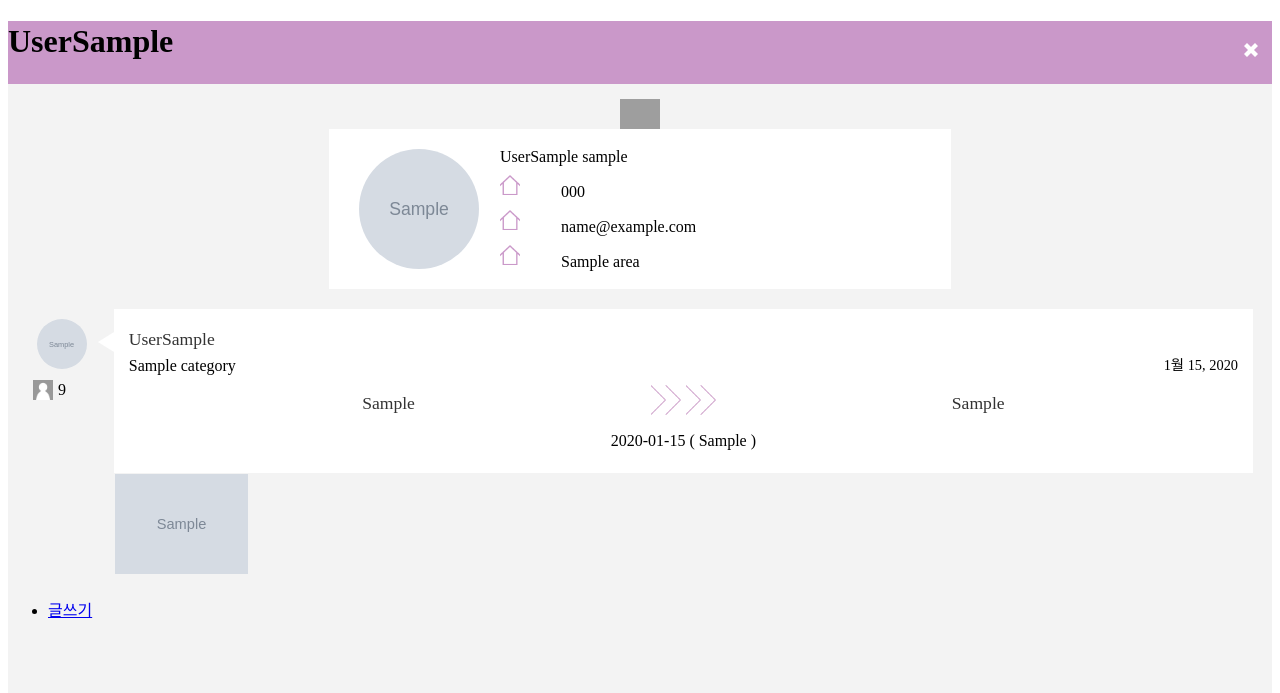
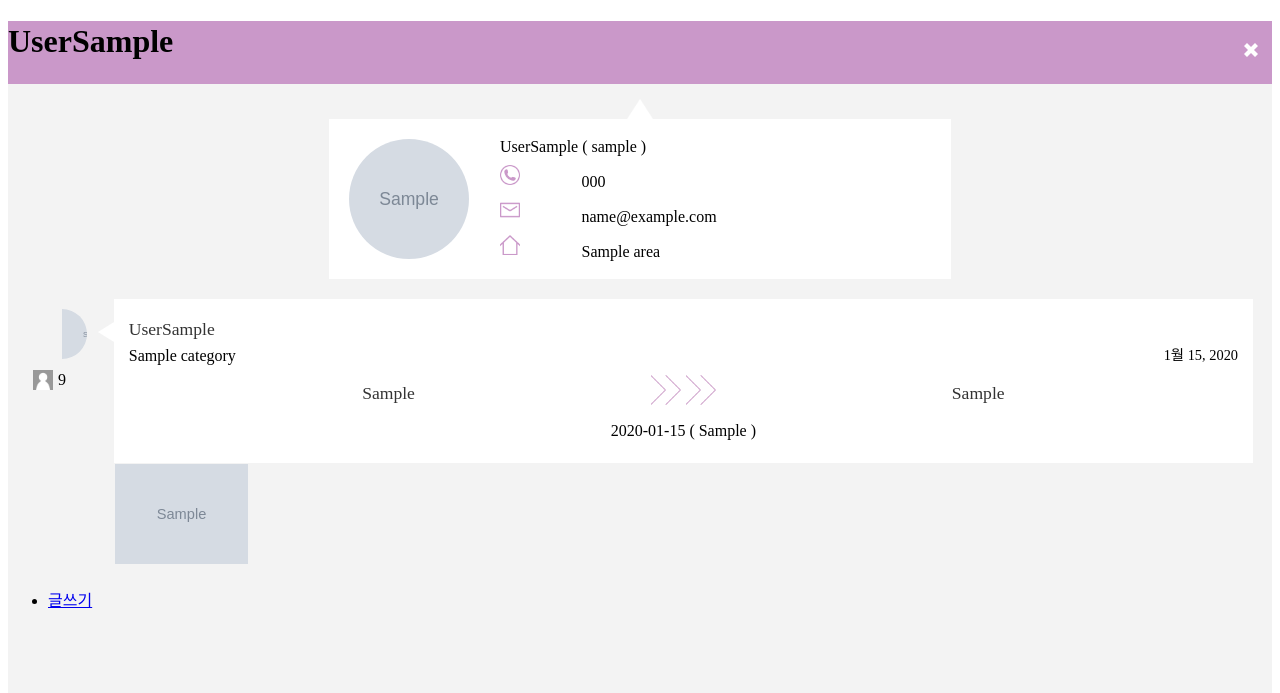
Before and after one commit to heenie/webapp, a Django app: page /mypage/1 in a window 1280 px wide. Shown: the top 693 px of the page. Run offline with Django 3.2, Linux system fonts and the light colour scheme; tables that the repository leaves empty hold one stand-in row (values such as "Sample post"); grey boxes marked "Sample" are stand-in pictures; some libraries are stand-ins or nearby versions; some web fonts are replaced; grey boxes are pictures that could not be loaded.

Commit message:
model change

```diff
--- a/resources/static/css/newsfeed.css
+++ b/resources/static/css/newsfeed.css
@@ -336,7 +336,7 @@ tr .medium-text-field .ui-input-text {
     padding: 10px;
 }
 .up-arrow {
-    height: 30px;
+    height: 20px;
     text-align: center;
 }
 .profile-imgbox {
@@ -347,11 +347,11 @@ tr .medium-text-field .ui-input-text {
 .profile-imgbox .image {
     width: 120px;
     height: 120px;
-    margin-left: 10px;
     border-radius: 60px;
 }
 .profile-icon-box {
     display: flex;
+    padding-right: 10px;
 }
 
 
--- a/templates/profile.html
+++ b/templates/profile.html
@@ -2,7 +2,7 @@
 
 <div class="profile-box">
     <div class="up-arrow">
-        <img src="{% static "img/up.png" %}" height="30"/>
+        <img src="{% static "img/up.png" %}" height="20"/>
     </div>
     <table>
         <tr>
@@ -12,12 +12,12 @@
                 </div>
             </td>
             <td colspan="2">
-                <label>{{ student }} {{  student.get_stunum }}</label>
+                <label>{{ student }} ( {{ student.get_stunum }} )</label>
             </td>
         </tr>
         <tr>
             <td class="profile-icon-box">
-                <img src="{% static "img/home147.png" %}" width="20" height="20"/>
+                <img src="{% static "img/auricular6.png" %}" width="20" height="20"/>
             </td>
             <td>
                 <label>{{ student.get_phone }}</label>
@@ -25,7 +25,7 @@
         </tr>
         <tr>
             <td class="profile-icon-box">
-                <img src="{% static "img/home147.png" %}" width="20" height="20"/>
+                <img src="{% static "img/envelope54.png" %}" width="20" height="20"/>
             </td>
             <td>
                 <label>{{ student.user.email }}</label>
```
Also changed, not shown: templates/comment-delete.html (+0 -12 lines), resources/static/img/auricular6.png (added), resources/static/img/envelope54.png (added), resources/static/img/up.png (added).
